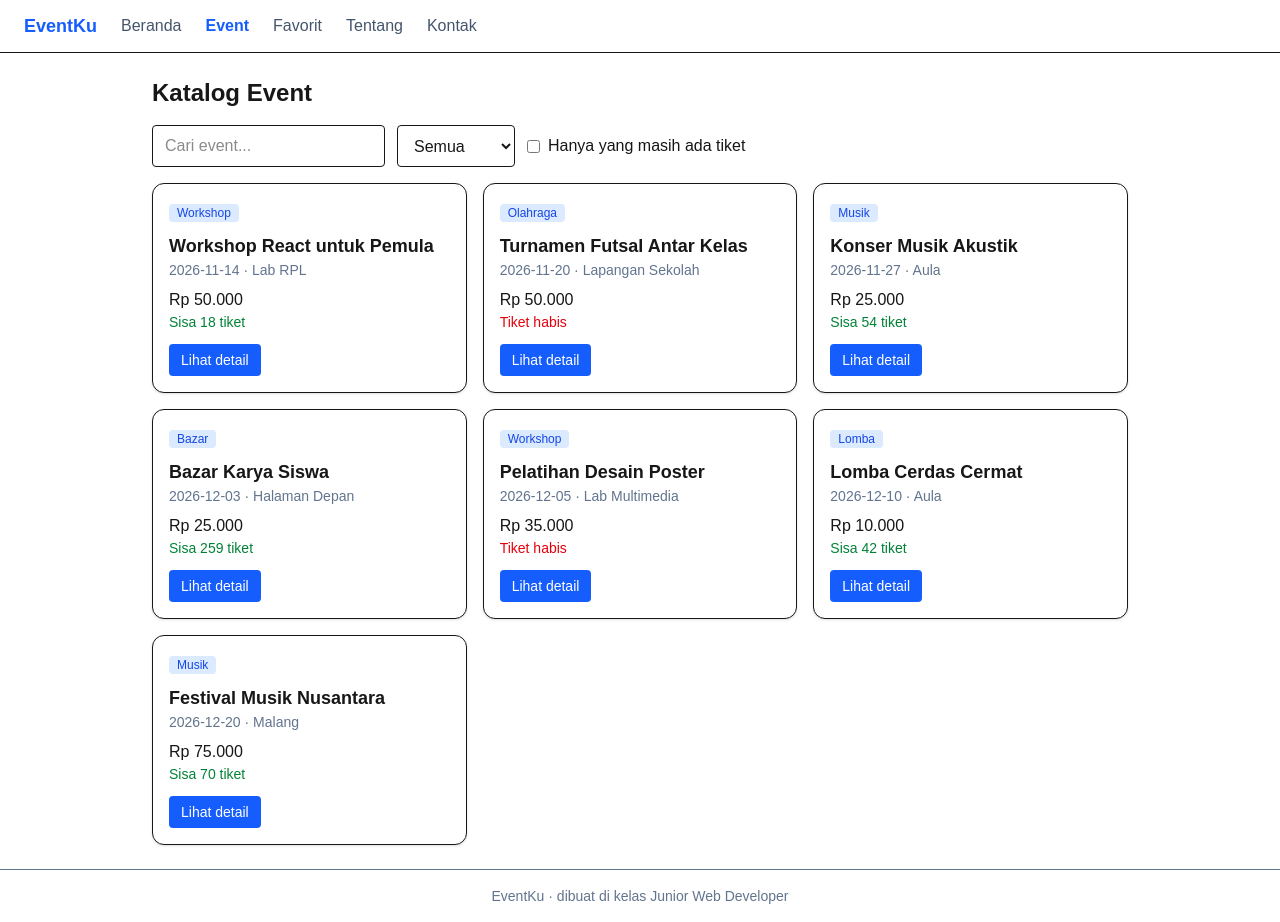
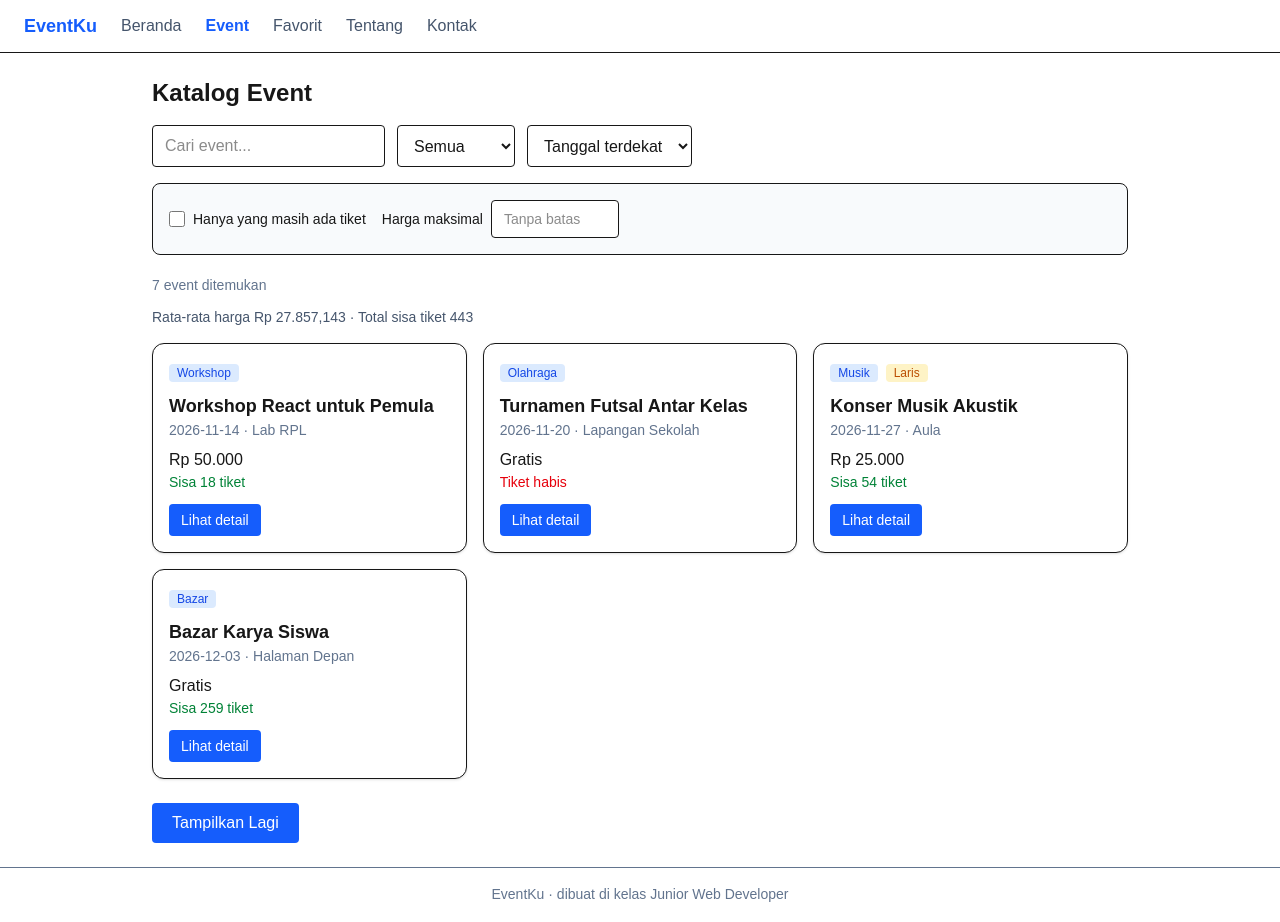
Before and after one commit to aselyarpl1-pixel/latihan-nextjs, a Next.js app: page /event in a window 1280 px wide. Built offline with nearby package versions, Linux system fonts and the light colour scheme.

Commit message:
katalog, pemesanan, dan favorit EventKu

```diff
--- /dev/null
+++ b/app/api/events/[id]/route.ts
@@ -0,0 +1,16 @@
+import { events } from "@/data/events";
+
+export async function GET(
+  request: Request,
+  { params }: RouteContext<"/api/events/[id]">,
+) {
+  const { id } = await params;
+
+  const event = events.find((e) => e.id === Number(id));
+
+  if (!event) {
+    return Response.json({ pesan: "Event tidak ditemukan" }, { status: 404 });
+  }
+
+  return Response.json(event);
+}
--- a/app/event/[id]/page.tsx
+++ b/app/event/[id]/page.tsx
@@ -11,6 +11,11 @@ export default async function Detail({ params }: PageProps<"/event/[id]">) {
   if (!event) notFound();
 
   const sisa = event.kuota - event.terisi;
+
+  // Mencari event lain dengan kategori yang sama
+  const eventTerkait = events.filter(
+    (e) => e.kategori === event.kategori && e.id !== event.id,
+  );
 
   return (
     <article className="rounded-xl border bg-white p-6">
@@ -33,6 +38,43 @@ export default async function Detail({ params }: PageProps<"/event/[id]">) {
       <TombolFavorit id={event.id} />
       <FormPesan event={event} />
 
+      {/* Event terkait */}
+      <section className="mt-8 border-t pt-5">
+        <h2 className="mb-4 text-xl font-bold">Event terkait</h2>
+
+        {eventTerkait.length === 0 ? (
+          <p className="text-slate-500">Belum ada event terkait.</p>
+        ) : (
+          <div className="grid gap-4 sm:grid-cols-2">
+            {eventTerkait.map((e) => (
+              <div
+                key={e.id}
+                className="rounded-xl border bg-slate-50 p-4 shadow-sm"
+              >
+                <span className="rounded bg-blue-100 px-2 py-1 text-xs text-blue-700">
+                  {e.kategori}
+                </span>
+
+                <h3 className="mt-3 font-semibold text-slate-800">{e.judul}</h3>
+
+                <p className="mt-1 text-sm text-slate-500">
+                  {e.tanggal} · {e.lokasi}
+                </p>
+
+                <p className="mt-2 font-medium">{rupiah(e.harga)}</p>
+
+                <Link
+                  href={`/event/${e.id}`}
+                  className="mt-3 inline-block rounded bg-blue-600 px-3 py-2 text-sm text-white hover:bg-blue-700"
+                >
+                  Lihat Event
+                </Link>
+              </div>
+            ))}
+          </div>
+        )}
+      </section>
+
       <Link
         href="/event"
         className="mt-6 block border-t pt-4 text-blue-600 hover:underline"
--- a/components/KartuEvent.tsx
+++ b/components/KartuEvent.tsx
@@ -3,12 +3,19 @@ import { rupiah, type Event } from "@/data/events";
 
 export default function KartuEvent({ event }: { event: Event }) {
   const sisa = event.kuota - event.terisi;
+  const laris = sisa > 0 && event.terisi / event.kuota >= 0.5;
 
   return (
     <div className="rounded-xl border bg-white p-4 shadow-sm">
       <span className="rounded bg-blue-100 px-2 py-0.5 text-xs text-blue-700">
         {event.kategori}
       </span>
+
+      {laris && (
+        <span className="ml-2 rounded bg-amber-100 px-2 py-0.5 text-xs font-medium text-amber-700">
+          Laris
+        </span>
+      )}
 
       <h3 className="mt-2 text-lg font-semibold">{event.judul}</h3>
 
--- a/components/KatalogInteraktif.tsx
+++ b/components/KatalogInteraktif.tsx
@@ -1,62 +1,99 @@
 "use client";
 
 import { useState } from "react";
-import type { Event } from "@/data/events";
+import { rupiah, type Event } from "@/data/events";
 import KartuEvent from "./KartuEvent";
+import KontrolKatalog from "./KontrolKatalog";
 
 export default function KatalogInteraktif({ events }: { events: Event[] }) {
   const [cari, setCari] = useState("");
   const [kategori, setKategori] = useState("Semua");
+  const [urut, setUrut] = useState("tanggal");
+  const [jumlahTampil, setJumlahTampil] = useState(4);
+
   const [hanyaTersedia, setHanyaTersedia] = useState(false);
+  const [hargaMaksimal, setHargaMaksimal] = useState("");
 
   const daftarKategori = ["Semua", ...new Set(events.map((e) => e.kategori))];
 
-  const hasil = events.filter(
-    (e) =>
-      e.judul.toLowerCase().includes(cari.toLowerCase()) &&
-      (kategori === "Semua" || e.kategori === kategori) &&
-      (!hanyaTersedia || e.terisi < e.kuota),
+  // Penyaringan event
+  const hasil = events.filter((e) => {
+    const cocokCari = e.judul.toLowerCase().includes(cari.toLowerCase());
+
+    const cocokKategori = kategori === "Semua" || e.kategori === kategori;
+
+    const cocokTiket = !hanyaTersedia || e.kuota - e.terisi > 0;
+
+    const cocokHarga = hargaMaksimal === "" || e.harga <= Number(hargaMaksimal);
+
+    return cocokCari && cocokKategori && cocokTiket && cocokHarga;
+  });
+
+  // Pengurutan event
+  const tersusun = [...hasil].sort((a, b) => {
+    if (urut === "murah") return a.harga - b.harga;
+    if (urut === "mahal") return b.harga - a.harga;
+    if (urut === "nama") return a.judul.localeCompare(b.judul);
+    return a.tanggal.localeCompare(b.tanggal);
+  });
+
+  // Statistik katalog
+  const totalHarga = tersusun.reduce((total, e) => total + e.harga, 0);
+
+  const rataRata = tersusun.length > 0 ? totalHarga / tersusun.length : 0;
+
+  const totalSisa = tersusun.reduce(
+    (total, e) => total + (e.kuota - e.terisi),
+    0,
   );
 
   return (
     <div>
-      <div className="mb-4 flex flex-wrap gap-3">
-        <input
-          type="text"
-          value={cari}
-          onChange={(e) => setCari(e.target.value)}
-          placeholder="Cari event..."
-          className="rounded border bg-white px-3 py-2"
-        />
+      {/* Semua tampilan kontrol dipindahkan ke komponen baru */}
+      <KontrolKatalog
+        cari={cari}
+        setCari={setCari}
+        kategori={kategori}
+        setKategori={setKategori}
+        urut={urut}
+        setUrut={setUrut}
+        daftarKategori={daftarKategori}
+        hanyaTersedia={hanyaTersedia}
+        setHanyaTersedia={setHanyaTersedia}
+        hargaMaksimal={hargaMaksimal}
+        setHargaMaksimal={setHargaMaksimal}
+        resetTampilan={() => setJumlahTampil(4)}
+      />
 
-        <select
-          value={kategori}
-          onChange={(e) => setKategori(e.target.value)}
-          className="rounded border bg-white px-3 py-2"
-        >
-          {daftarKategori.map((k) => (
-            <option key={k}>{k}</option>
-          ))}
-        </select>
+      {/* Statistik */}
+      <p className="mb-3 text-sm text-slate-500">
+        {tersusun.length} event ditemukan
+      </p>
 
-        <label className="flex items-center gap-2">
-          <input
-            type="checkbox"
-            checked={hanyaTersedia}
-            onChange={(e) => setHanyaTersedia(e.target.checked)}
-          />
-          Hanya yang masih ada tiket
-        </label>
-      </div>
+      <p className="mb-4 text-sm text-slate-600">
+        Rata-rata harga {rupiah(rataRata)} · Total sisa tiket {totalSisa}
+      </p>
 
-      {hasil.length === 0 ? (
+      {/* Daftar event */}
+      {tersusun.length === 0 ? (
         <p className="text-slate-500">Tidak ada event yang cocok.</p>
       ) : (
-        <div className="grid gap-4 sm:grid-cols-2 lg:grid-cols-3">
-          {hasil.map((e) => (
-            <KartuEvent key={e.id} event={e} />
-          ))}
-        </div>
+        <>
+          <div className="grid gap-4 sm:grid-cols-2 lg:grid-cols-3">
+            {tersusun.slice(0, jumlahTampil).map((e) => (
+              <KartuEvent key={e.id} event={e} />
+            ))}
+          </div>
+
+          {jumlahTampil < tersusun.length && (
+            <button
+              onClick={() => setJumlahTampil((prev) => prev + 4)}
+              className="mt-6 rounded bg-blue-600 px-5 py-2 text-white hover:bg-blue-700"
+            >
+              Tampilkan Lagi
+            </button>
+          )}
+        </>
       )}
     </div>
   );
--- /dev/null
+++ b/components/KontrolKatalog.tsx
@@ -0,0 +1,106 @@
+type Props = {
+  cari: string;
+  setCari: (value: string) => void;
+  kategori: string;
+  setKategori: (value: string) => void;
+  urut: string;
+  setUrut: (value: string) => void;
+  daftarKategori: string[];
+  hanyaTersedia: boolean;
+  setHanyaTersedia: (value: boolean) => void;
+  hargaMaksimal: string;
+  setHargaMaksimal: (value: string) => void;
+  resetTampilan: () => void;
+};
+
+export default function KontrolKatalog({
+  cari,
+  setCari,
+  kategori,
+  setKategori,
+  urut,
+  setUrut,
+  daftarKategori,
+  hanyaTersedia,
+  setHanyaTersedia,
+  hargaMaksimal,
+  setHargaMaksimal,
+  resetTampilan,
+}: Props) {
+  return (
+    <>
+      {/* Pencarian */}
+      <div className="mb-4 flex flex-wrap gap-3">
+        <input
+          value={cari}
+          onChange={(e) => {
+            setCari(e.target.value);
+            resetTampilan();
+          }}
+          placeholder="Cari event..."
+          className="rounded border bg-white px-3 py-2"
+        />
+
+        {/* Kategori */}
+        <select
+          value={kategori}
+          onChange={(e) => {
+            setKategori(e.target.value);
+            resetTampilan();
+          }}
+          className="rounded border bg-white px-3 py-2"
+        >
+          {daftarKategori.map((k) => (
+            <option key={k}>{k}</option>
+          ))}
+        </select>
+
+        {/* Pengurutan */}
+        <select
+          value={urut}
+          onChange={(e) => {
+            setUrut(e.target.value);
+            resetTampilan();
+          }}
+          className="rounded border bg-white px-3 py-2"
+        >
+          <option value="tanggal">Tanggal terdekat</option>
+          <option value="murah">Harga termurah</option>
+          <option value="mahal">Harga termahal</option>
+          <option value="nama">Nama A-Z</option>
+        </select>
+      </div>
+
+      {/* Penyaring lanjutan */}
+      <div className="mb-5 flex flex-wrap items-center gap-4 rounded-lg border bg-slate-50 p-4">
+        <label className="flex items-center gap-2 text-sm">
+          <input
+            type="checkbox"
+            checked={hanyaTersedia}
+            onChange={(e) => {
+              setHanyaTersedia(e.target.checked);
+              resetTampilan();
+            }}
+            className="h-4 w-4"
+          />
+          Hanya yang masih ada tiket
+        </label>
+
+        <label className="flex items-center gap-2 text-sm">
+          Harga maksimal
+          <input
+            type="number"
+            min="0"
+            value={hargaMaksimal}
+            onChange={(e) => {
+              setHargaMaksimal(e.target.value);
+              resetTampilan();
+            }}
+            placeholder="Tanpa batas"
+            className="w-32 rounded border bg-white px-3 py-2"
+          />
+        </label>
+      </div>
+    </>
+  );
+}
--- a/data/events.ts
+++ b/data/events.ts
@@ -26,7 +26,7 @@ export const events: Event[] = [
     kategori: "Olahraga",
     tanggal: "2026-11-20",
     lokasi: "Lapangan Sekolah",
-    harga: 50000,
+    harga: 0,
     kuota: 20,
     terisi: 20,
   },
@@ -46,7 +46,7 @@ export const events: Event[] = [
     kategori: "Bazar",
     tanggal: "2026-12-03",
     lokasi: "Halaman Depan",
-    harga: 25000,
+    harga: 0,
     kuota: 300,
     terisi: 41,
   },
```
